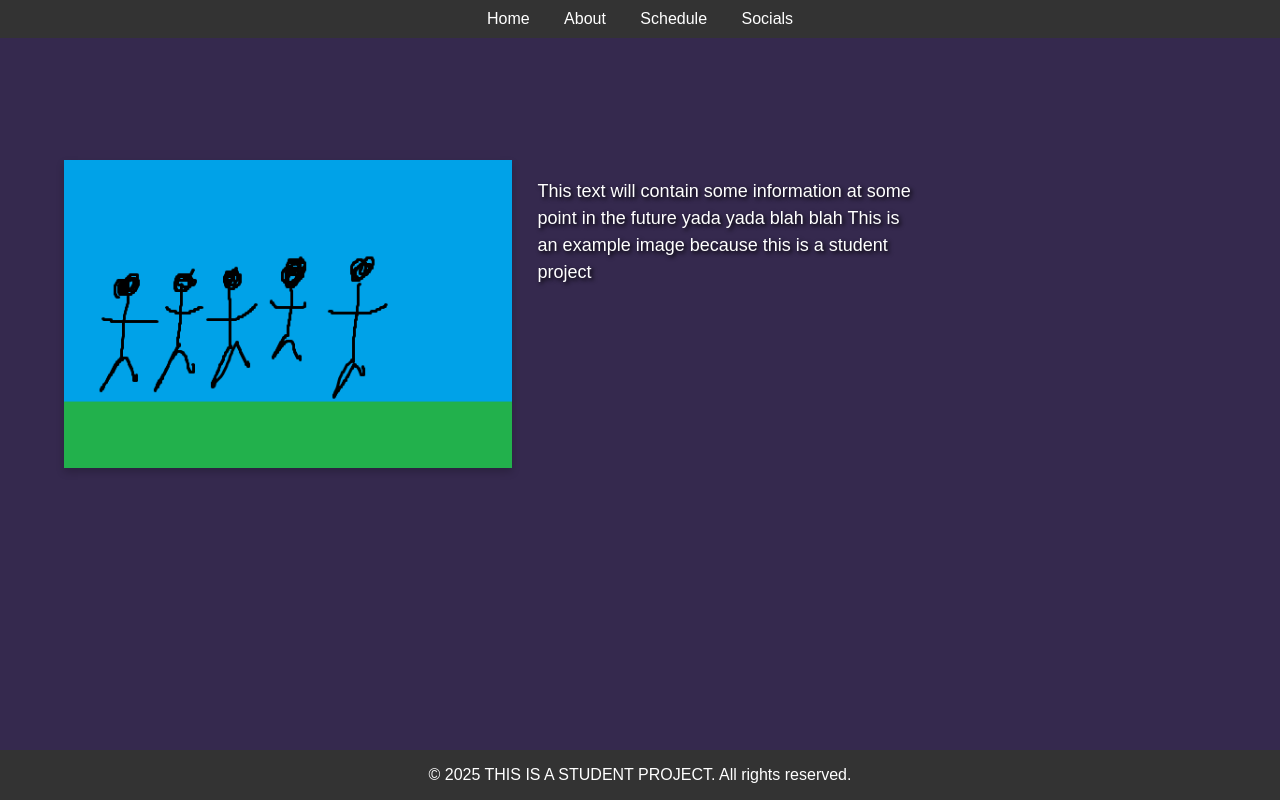
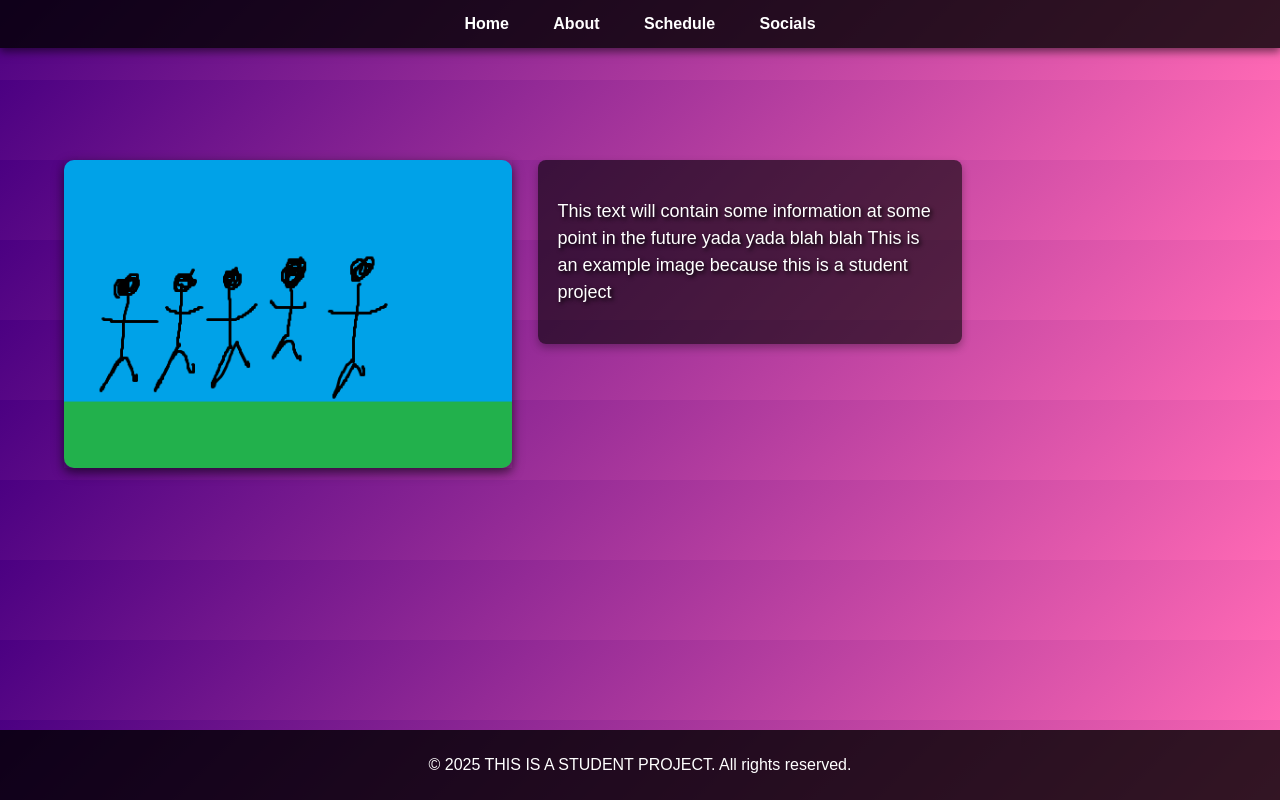
Before and after one commit to IE-Jace/HTMLProject, a plain HTML site: page HTML Project/index.html in a window 1280 px wide. Shown: the top 800 px of the page. Drawn offline with Linux system fonts and the light colour scheme.

Commit message:
Update styles.css
FORGOT TO UPDATE THE FILE SO I PASTED IN THE UPDATED STYLING CHANGES. SIGNIFICANT OVERHAUL OF STYLING

```diff
--- a/HTML Project/styles.css
+++ b/HTML Project/styles.css
@@ -1,53 +1,97 @@
-
 body {
-    font-family: Arial, sans-serif;
+    font-family: 'Poppins', sans-serif;
     margin: 0;
     padding: 0;
-    animation: backgroundFade 25s infinite alternate;
-    height: 100%;
+    background: linear-gradient(135deg, #4b0082, #ff69b4);
+    color: white;
     overflow-x: hidden;
 }
-
-@keyframes backgroundFade {
-    0% {
-        background-color: #141a26;
-    }
-    25% {
-        background-color: #36294f;
-    }
-    50% {
-        background-color: #4c245c;
-    }
-    75% {
-        background-color: #5c244a;
-    }
-    100% {
-        background-color: #400c1c;
-    }
-}
-
 nav {
-    background-color: #333;
-    padding: 10px 0;
+    background-color: rgba(0, 0, 0, 0.8);
+    padding: 15px 0;
     text-align: center;
+    position: fixed;
+    width: 100%;
+    top: 0px;
+    z-index: 1000;
+    box-shadow: 0 4px 8px rgba(0, 0, 0, 0.5);
 }
 
 nav ul {
-    list-style-type: none;
+    list-style: none;
     padding: 0;
     margin: 0;
 }
 
 nav ul li {
     display: inline;
-    margin: 0 15px;
+    margin: 0 20px;
 }
 
 nav ul li a {
     color: white;
     text-decoration: none;
+    font-weight: bold;
+    transition: color 0.3s;
 }
 
+nav ul li a:hover {
+    color: #ff69b4;
+}
+
+.main-content {
+    display: flex;
+    flex-wrap: wrap;
+    justify-content: center;
+    align-items: center;
+    padding-top: 80px;
+    gap: 30px;
+}
+
+.top-left-image img, .embed-container iframe {
+    border-radius: 10px;
+    box-shadow: 0 4px 12px rgba(0, 0, 0, 0.5);
+}
+
+.text-box, .video-text {
+    background: rgba(0, 0, 0, 0.6);
+    padding: 20px;
+    border-radius: 8px;
+    max-width: 400px;
+    box-shadow: 0 4px 8px rgba(0, 0, 0, 0.3);
+}
+
+.text-box p, .video-text p {
+    font-size: 18px;
+    text-shadow: 2px 2px 4px black;
+}
+
+footer {
+    text-align: center;
+    padding: 10px 0;
+    background-color: rgba(0, 0, 0, 0.8);
+    color: white;
+    position: fixed;
+    bottom: 0;
+    width: 100%;
+}
+
+@media (max-width: 768px) {
+    .main-content {
+        flex-direction: column;
+    }
+}
+.parallax {
+    height: 100vh;
+    background-attachment: fixed;
+    background: linear-gradient(135deg, #4b0082, #ff69b4);
+    display: flex;
+    justify-content: center;
+    align-items: center;
+    text-align: center;
+    font-size: 24px;
+    font-weight: bold;
+}
 .top-left-image {
     position: absolute;
     top: 20%;
@@ -105,20 +149,7 @@ nav ul li a {
     color: white;
     text-shadow: 2px 2px 4px black;
 }
-
-
-
-footer{
-    text-align: center;
-    padding: 0;
-    margin: 0;
-    position: fixed;
-    bottom: 0px;
-    width: 100%;
-    background-color: #333;
-    color: white;
-}
-.centered {
+centered {
     position: absolute;
     bottom: 20px;
     right: 20px;
@@ -146,7 +177,7 @@ footer{
     margin-left: 8%;
   }
 
-  /* Display the columns below each other instead of side by side on small screens */
+
   @media screen and (max-width: 650px) {
     .column {
       width: 100%;
@@ -154,16 +185,19 @@ footer{
     }
   }
 
-  /* Add some shadows to create a card effect */
+
   .card {
     box-shadow: 0 4px 8px 0 rgba(0, 0, 0, 0.2);
     padding-bottom: 10%;
     background-color: lightcoral;
+    outline-style: solid;
+    outline-color: #000;
   }
 
-  /* Some left and right padding inside the container */
+
   .container {
     padding: 0 16px;
+
   }
 
   /* Clear floats */
@@ -197,3 +231,15 @@ footer{
     padding-left: 25%;
     padding-top: 5%;
   }
+  .project-header {
+    text-align: center;
+    padding: 10px;
+    font-size: 28px;
+    font-weight: bold;
+    background: rgba(0, 0, 0, 0.8);
+    color: white;
+    text-shadow: 2px 2px 4px rgba(255, 105, 180, 0.8);
+    width: 100%;
+    z-index: 999;
+    top: -60px;
+}
```
